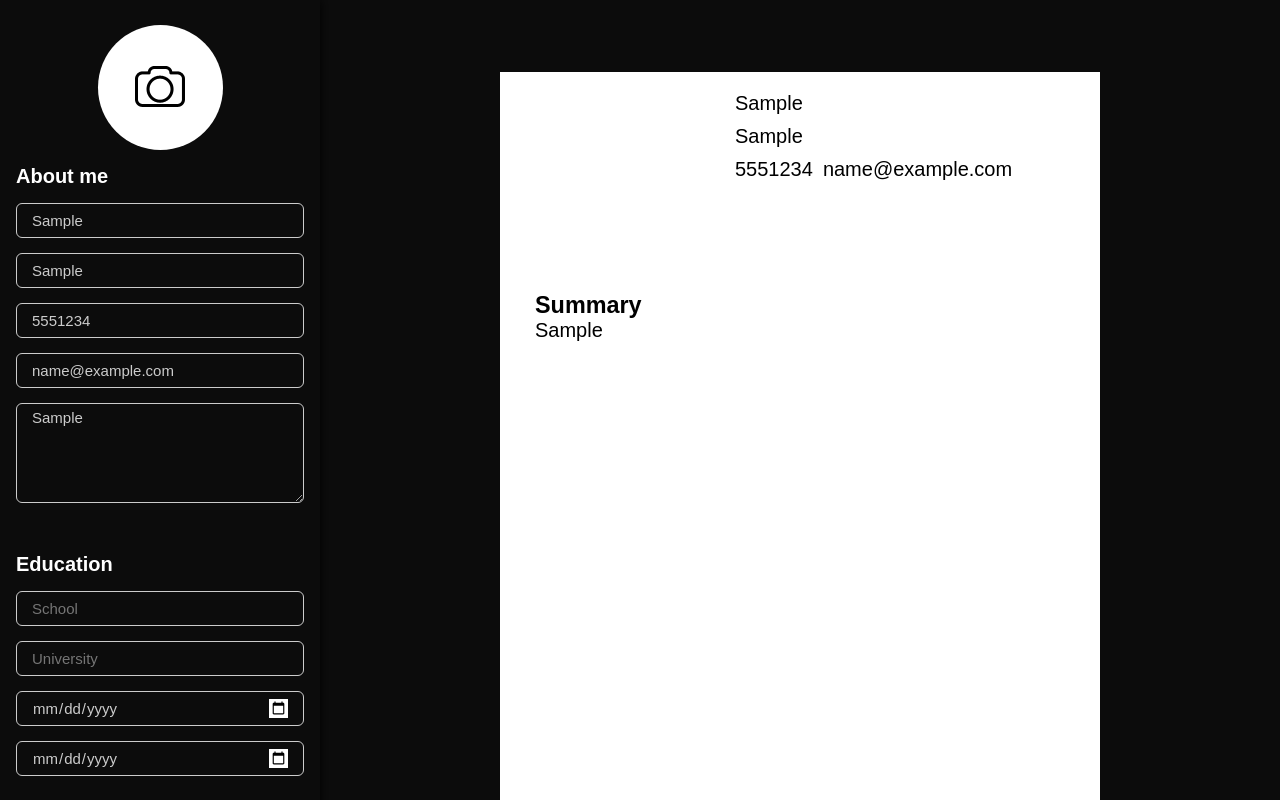
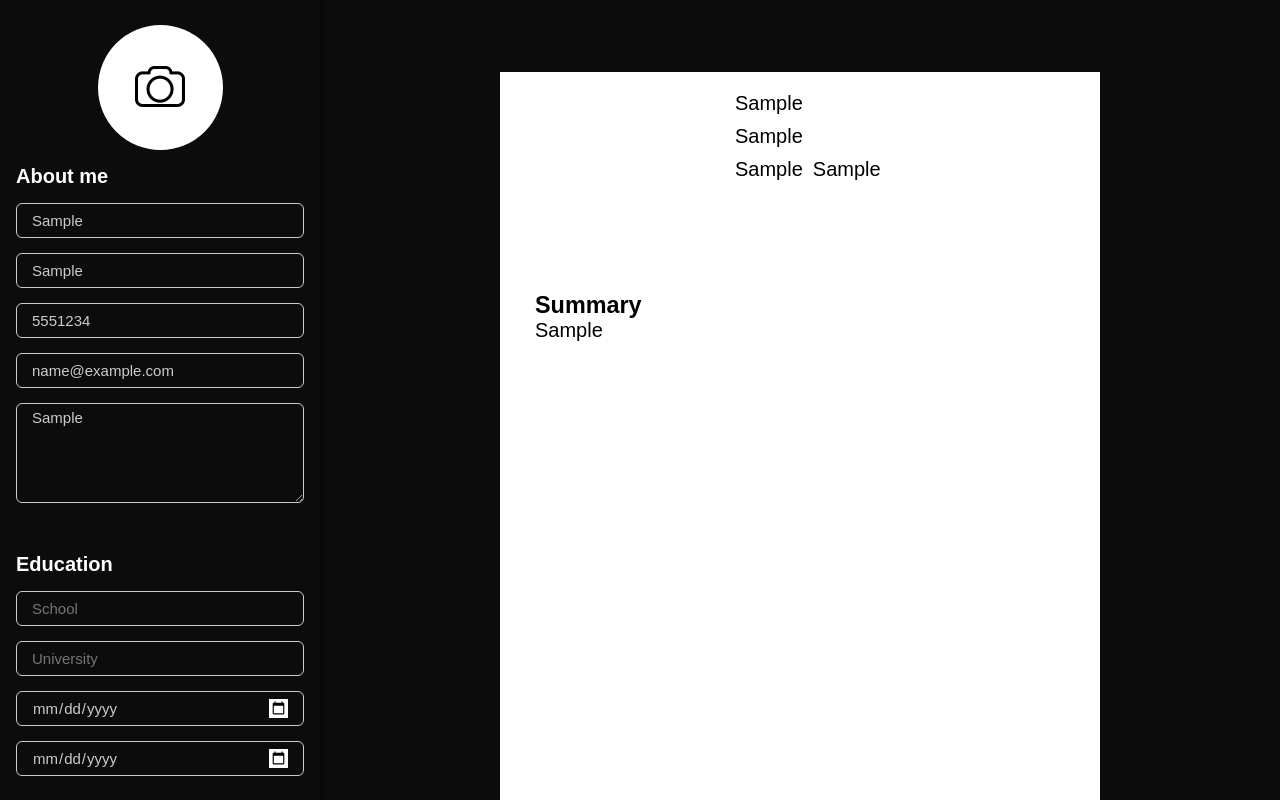
Before and after one commit to dg44k/CV-Builder, a React (Vite) app: page / in a window 1280 px wide. Both pictures are taken after typing "Sample", "Sample", "5551234", "name@example.com", "Sample" into the empty fields and a click on the button 160 px from the left and 87 px from the top of the page. Shown: the top 800 px of the page. Built offline with nearby package versions, Linux system fonts and the light colour scheme.

Commit message:
fix bugs

```diff
--- a/src/components/App.tsx
+++ b/src/components/App.tsx
@@ -4,22 +4,25 @@ import '../styles/App.css';
 import PictureGitHub from '../assets/github.png';
 import CameraPicture from '../assets/camera.png';
 import { useState } from "react";
-import { ConfigObject } from "./types";
+import Heading from "./Heading";
+import DateAbout from "./DateAbout";
+import Span from "./Span";
 
 
-const configObjectStateInput : ConfigObject = {
-  'picture': (document.querySelector('input[type="file"]') as HTMLImageElement),
-  'fullname': (document.querySelector('input[name="fullname"]') as HTMLInputElement)?.value,
-  'speciality': (document.querySelector('input[name="speciality"]') as HTMLInputElement)?.value,
-  'phone': (document.querySelector('input[name="phone"]') as HTMLInputElement)?.value,
-  'email': (document.querySelector('input[name="email"]') as HTMLInputElement)?.value,
-  'aboutMe': (document.querySelector('.aboutMe') as HTMLTextAreaElement)?.value,
-  'school': (document.querySelector('input[name="school"]') as HTMLInputElement)?.value,
-  'university': (document.querySelector('input[name="university"]') as HTMLInputElement)?.value,
-  'dateReceipt': (document.querySelector('input[name="dateReceipt"]') as HTMLInputElement)?.value.split('').reverse().join(''),
-  'endDate': (document.querySelector('input[name="endDate"]') as HTMLInputElement)?.value.split('').reverse().join(''),
-  'workExperience': (document.querySelector('.workExperience') as HTMLTextAreaElement)?.value,
-}
+export default function App() {
+  const [dateInput, setDateInput] = useState({
+    'picture': null,
+    'fullname': '',
+    'speciality': '',
+    'phone': '',
+    'email': '',
+    'aboutMe': '',
+    'school': '',
+    'university': '',
+    'dateReceipt': '',
+    'endDate': '',
+    'workExperience': '',
+  });
 
   function loadPicture(input: HTMLInputElement): string {
     let dateIMG!: File;
@@ -33,12 +36,6 @@ function loadPicture(input: HTMLInputElement): string {
     return URL.createObjectURL(dateIMG);
   }
 
-
-
-export default function App() {
-  const [dateInput, setDateInput] = useState(configObjectStateInput);
-
-
   function changeInput (event: React.ChangeEvent<HTMLInputElement | HTMLTextAreaElement>): void {
     setDateInput({ ...dateInput, [event.target.name]: event.target.value });
 
@@ -49,6 +46,7 @@ export default function App() {
         event.target.style.height = event.target.scrollHeight + 'px';
       }
     }
+
     if (event.target === document.querySelector('input[type=file]')) {
       const urlImage : string = loadPicture(event.target as HTMLInputElement);
 
@@ -58,26 +56,40 @@ export default function App() {
       (document.querySelector('.uploadPicture') as HTMLImageElement).src = urlImage;
       (document.querySelector('.viewPicture') as HTMLImageElement).src = urlImage;
     }
-    addHeading(event.target as HTMLTextAreaElement);
+
+    addHeading(event.target as HTMLInputElement | HTMLTextAreaElement);
   }
 
-  function addHeading (target: HTMLTextAreaElement) : void {
-    switch (true) {
-      case document.querySelector('.aboutMe') === target && target.value === '':
+  function addHeading (target: HTMLInputElement | HTMLTextAreaElement) : void {
+    if (document.querySelector('.aboutMe') === target && target.value === '') {
       (document.querySelector('.headingBlockResume') as HTMLHeadingElement).style.display = 'none';
-        break;
+    }
+    else if(document.querySelector('.workExperience') === target && target.value === '') {
+      (document.querySelector('.headingBlockExperience') as HTMLHeadingElement).style.display = 'none';
+    }
+    else if(target.closest('.block_2') && isInputValue()) {
+      (document.querySelector('.headingBlockEducation') as HTMLHeadingElement).style.display = 'none';
+    }
+    else if (document.querySelector('.aboutMe') === target && target.value !== '') {
+      (document.querySelector('.headingBlockResume') as HTMLHeadingElement).style.display = 'block';
+    }
+    else if (document.querySelector('.workExperience') === target && target.value !== '') {
+      (document.querySelector('.headingBlockExperience') as HTMLHeadingElement).style.display = 'block';
+    }
+    else if(target.closest('.block_2') && target.value !== '') {
+      (document.querySelector('.headingBlockEducation') as HTMLHeadingElement).style.display = 'block';
+    }
 
-      case document.querySelector('.workExperience') === target && target.value === '':
-      (document.querySelector('.headingBlockExperience') as HTMLHeadingElement).style.display = 'none';
-      break;
+    function isInputValue (): Boolean {
+      let flag: Boolean = true;
 
-      case document.querySelector('.aboutMe') === target && target.value !== '':
-        (document.querySelector('.headingBlockResume') as HTMLHeadingElement).style.display = 'block';
-        break;
+      document.querySelector('.block_2')?.querySelectorAll('input').forEach(item => {
+        if (item.value !== '') {
+          flag = false;
+        };
+      })
 
-      case document.querySelector('.workExperience') === target && target.value !== '':
-      (document.querySelector('.headingBlockExperience') as HTMLHeadingElement).style.display = 'block';
-      break;
+      return flag;
     }
   }
 
@@ -138,25 +150,31 @@ export default function App() {
                 <div className="wrapperPicture">
                   <img className="viewPicture"/>
                 </div>
-
-                <div className="block_about_me">
-                  <span className="info_fullname">{dateInput.fullname}</span>
-                  <span className="info_speciality">{dateInput.speciality}</span>
+                <DateAbout className="block_about_me">
+                  <Span className="info_fullname">{dateInput.fullname}</Span>
+                  <Span className="info_speciality">{dateInput.speciality}</Span>
 
                   <div className="dateContactMe">
-                    <span className="info_phoneNumber">{dateInput.phone}</span>
-                    <span className="info_mail">{dateInput.email}</span>
+                    <Span className="info_fullname">{dateInput.fullname}</Span>
+                    <Span className="info_speciality">{dateInput.speciality}</Span>
                   </div>
-                </div>
+                </DateAbout>
+
               </div>
 
               <div className="resume_summary">
-                <h3 className="headingBlockResume headingBlockSummary">Summary</h3>
+                <Heading
+                    className="headingBlockSummary"
+                    dataName="Summary"
+                />
                 <p className="info_summary">{dateInput.aboutMe}</p>
               </div>
 
               <div className="resume_education">
-                <h3 className="headingBlockResume"></h3>
+                <Heading
+                  className="headingBlockEducation"
+                  dataName="Education"
+                />
                 <span className="info_schoolName">{dateInput.school}</span>
 
                 <div className="dateUniversity">
@@ -166,7 +184,10 @@ export default function App() {
                 </div>
 
                 <div className="resume_WorkExperience">
-                  <h3 className="headingBlockResume headingBlockExperience">Education</h3>
+                  <Heading
+                    className="headingBlockExperience"
+                    dataName="WorkExperience"
+                  />
                   <p className="info_workExperience">{dateInput.workExperience}</p>
                 </div>
               </div>
--- /dev/null
+++ b/src/components/DateAbout.tsx
@@ -0,0 +1,9 @@
+import { DateAboutProps } from "./types";
+
+export default function DateAbout (props: DateAboutProps) {
+    return (
+        <div className={props.className}>
+            {props.children}
+        </div>
+    );
+}
--- /dev/null
+++ b/src/components/Heading.tsx
@@ -0,0 +1,7 @@
+import { HeadingProps } from "./types";
+
+export default function Heading (props: HeadingProps) {
+    return (
+        <h3 className={"headingBlockResume " + props.className}>{props.dataName}</h3>
+    );
+}
--- /dev/null
+++ b/src/components/Span.tsx
@@ -0,0 +1,8 @@
+import { SpanProps } from "./types";
+
+
+export default function Span (props: SpanProps) {
+    return (
+        <span className={props.className}>{props.children}</span>
+    );
+}
```
Also changed, not shown: src/components/OutputTextArea.tsx (added, +11 -0 lines), src/components/types.ts (+19 -12 lines). Lines whose indentation alone changed are shown as unchanged.
